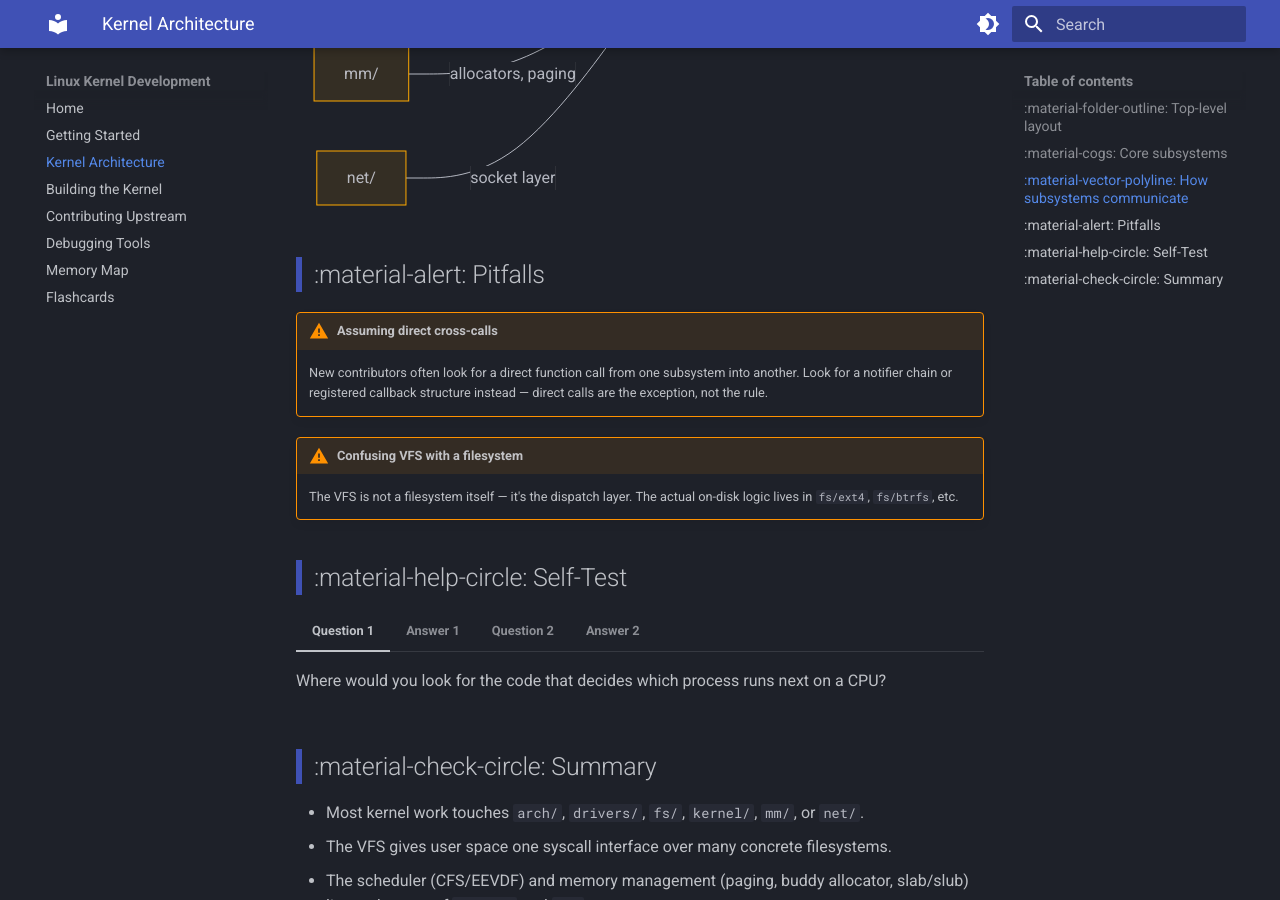
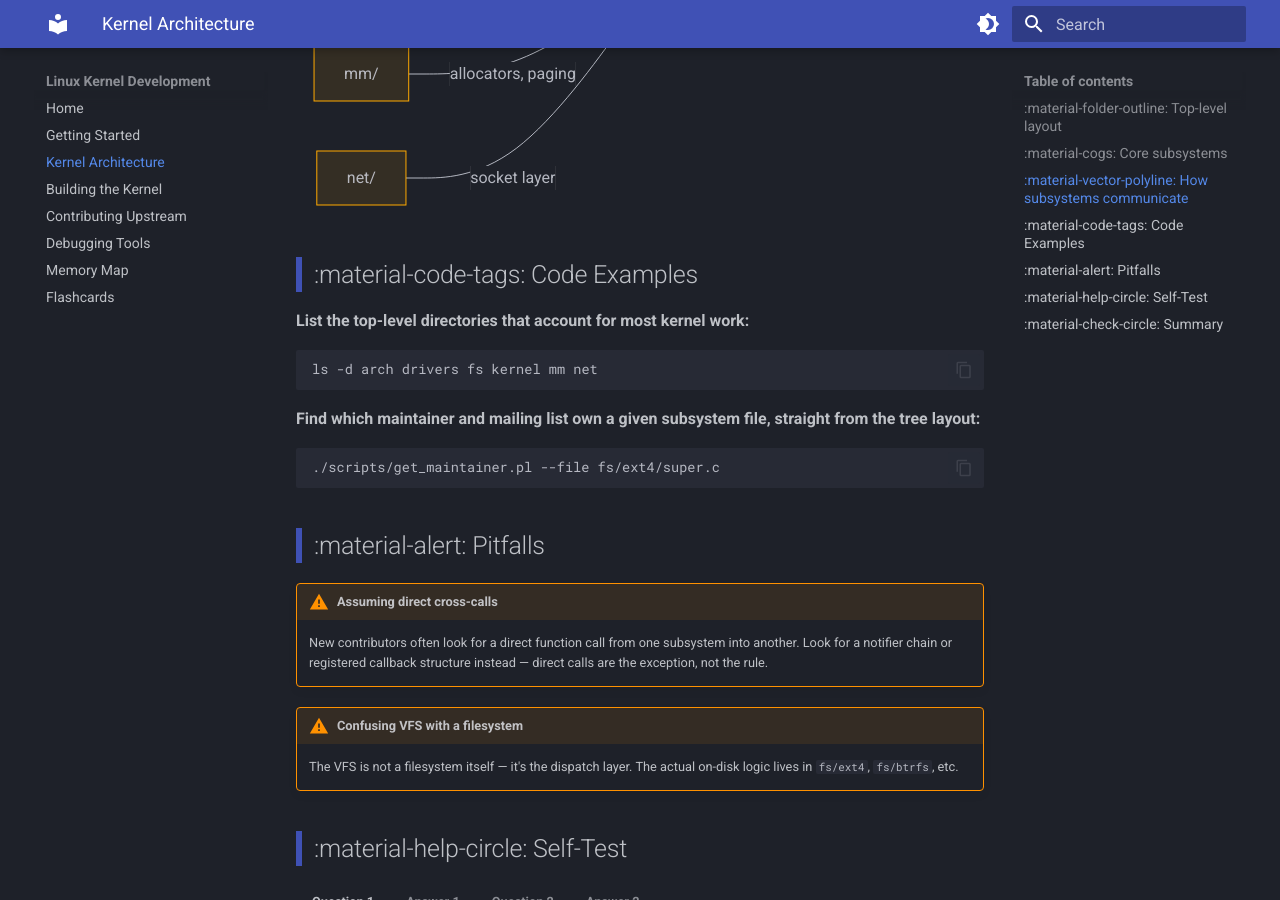
Before and after one commit to AI-Maddy/linux-kernel-development, an MkDocs documentation site: the page built from docs/kernel-architecture.md, in a window 1280 px wide and 900 px high, scrolled down 1693 px. Built offline with MkDocs 1.6.1 and Material for MkDocs 9.7.7, drawn with Linux system fonts in a browser that asks for light colours.

Commit message:
Add code examples to kernel-architecture.md

````diff
--- a/docs/kernel-architecture.md
+++ b/docs/kernel-architecture.md
@@ -43,6 +43,20 @@ graph LR
     N[net/] -->|socket layer| K
 ```
 
+## :material-code-tags: Code Examples
+
+**List the top-level directories that account for most kernel work:**
+
+```bash
+ls -d arch drivers fs kernel mm net
+```
+
+**Find which maintainer and mailing list own a given subsystem file, straight from the tree layout:**
+
+```bash
+./scripts/get_maintainer.pl --file fs/ext4/super.c
+```
+
 ## :material-alert: Pitfalls
 
 !!! warning "Assuming direct cross-calls"
````
